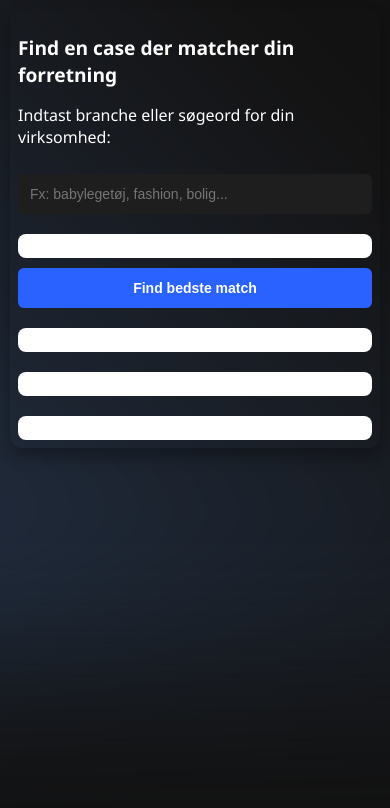
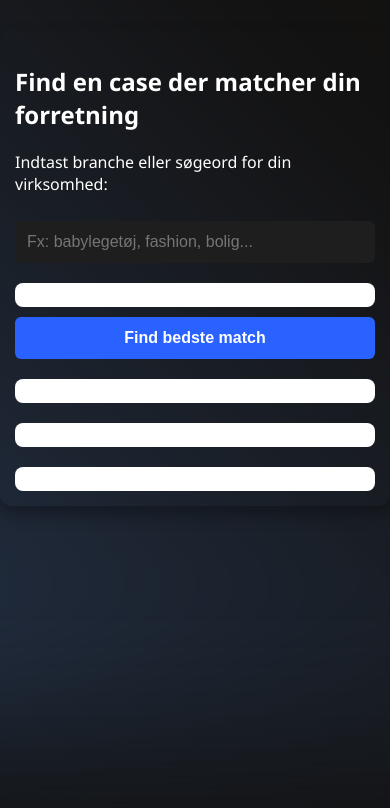
Before and after one commit to RulleFlemming/Case-match, a plain HTML site: page index.html in a window 390 px wide. Shown: the top 808 px of the page. Drawn offline with nearby package versions, Linux system fonts and the light colour scheme.

Commit message:
Update index.html

```diff
--- a/index.html
+++ b/index.html
@@ -13,7 +13,7 @@
             background-color: #121212;
             color: #ffffff;
             position: relative;
-            overflow: hidden;
+            overflow-x: hidden;
             border-radius: 12px;
             box-shadow: 0 8px 16px rgba(0,0,0,0.3);
         }
@@ -79,32 +79,6 @@
         .suggestion-item:hover {
             background-color: #eaeaea;
         }
-
-        @media (max-width: 768px) {
-            body {
-                margin: 15px;
-                padding: 10px;
-            }
-            h2 {
-                font-size: 1.4rem;
-            }
-            input, button {
-                font-size: 15px;
-            }
-        }
-
-        @media (max-width: 480px) {
-            body {
-                margin: 10px;
-                padding: 8px;
-            }
-            h2 {
-                font-size: 1.2rem;
-            }
-            input, button {
-                font-size: 14px;
-            }
-        }
     </style>
     <script src="https://cdn.jsdelivr.net/npm/fuse.js@7.0.0"></script>
 </head>
@@ -153,6 +127,21 @@ const cases = [
 const options = { keys: ["branche", "keywords"], threshold: 0.4 };
 const fuse = new Fuse(cases, options);
 
+const userInput = document.getElementById('userInput');
+userInput.addEventListener('input', function() {
+    const suggestionsDiv = document.getElementById('suggestions');
+    const query = userInput.value;
+    if (!query) {
+        suggestionsDiv.innerHTML = '';
+        return;
+    }
+
+    const results = fuse.search(query).slice(0, 5);
+    suggestionsDiv.innerHTML = results.map(r =>
+        `<div class="suggestion-item" onclick="selectSuggestion('${r.item.branche}')">${r.item.branche}</div>`
+    ).join('');
+});
+
 function selectSuggestion(value) {
     userInput.value = value;
     document.getElementById('suggestions').innerHTML = '';
```
